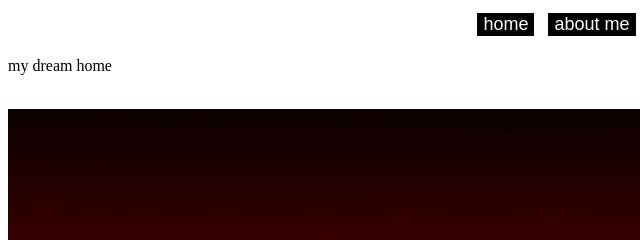
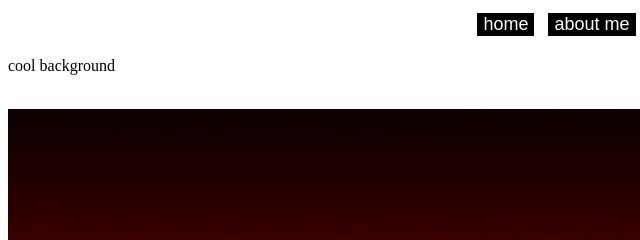
Before and after one commit to CodyM06534/CodyM06534.github.io, a plain HTML site: page index.html in a window 1280 px wide. Shown: the top 240 px of the page, 0-640 px from the left. Drawn offline with Linux system fonts and the light colour scheme.

Commit message:
Update index.html

```diff
--- a/index.html
+++ b/index.html
@@ -27,7 +27,7 @@
 <!--<My Home Section>!-->
 
 <div id="content_1" class="tabcontent">
-    <p>my dream home</p>
+    <p>cool background</p>
     <br><img src="images/background.jpg" width=100%>
 
 </div>
@@ -38,7 +38,7 @@
 <div id="content_2" class="tabcontent" style="display:none;">
     <p><b><center><font size=6>About Me</font></center></b></p>
     <br>
-    <br> I am the most amazing computer science student ever.
+    <br> I am a student at C.E King High School.
 </div>
 
 
```
